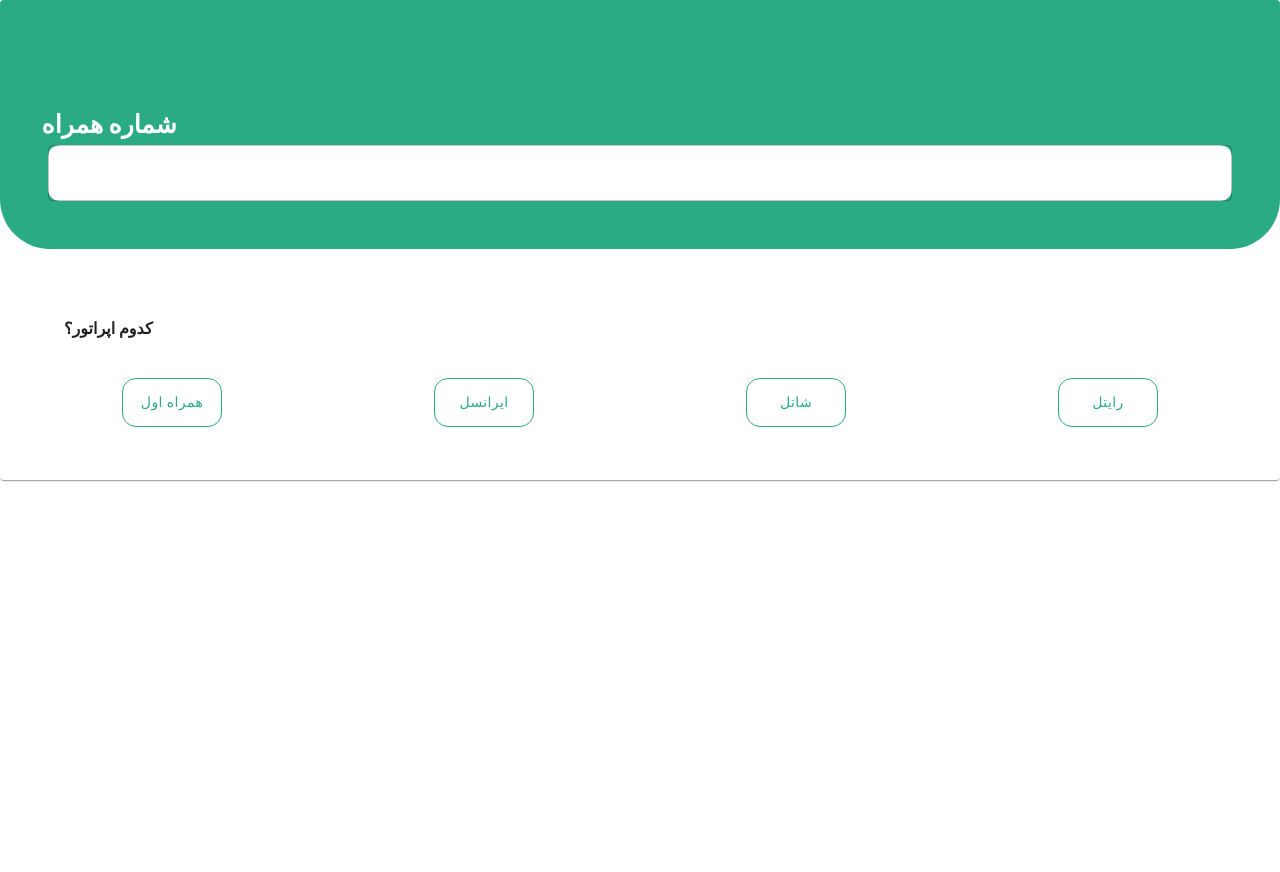
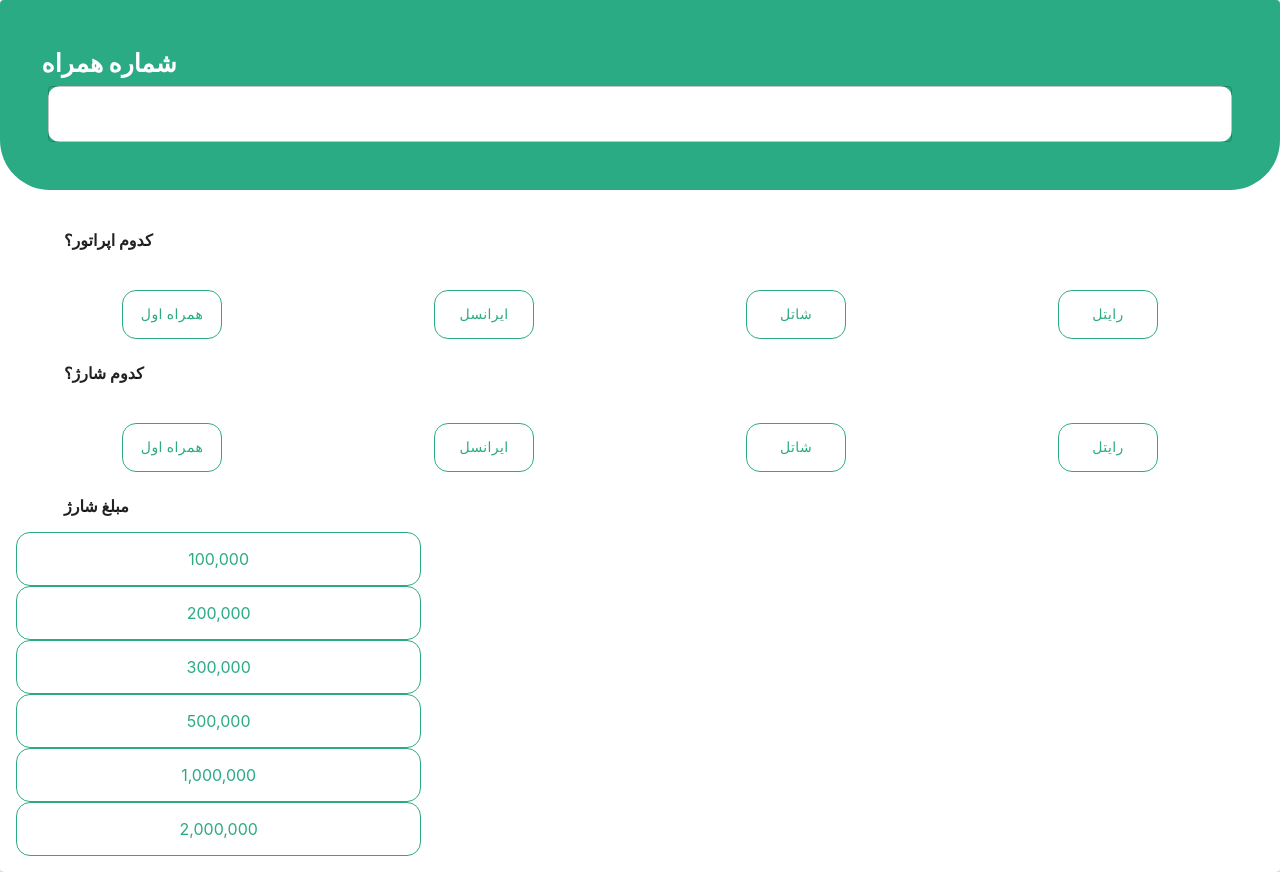
Before and after one commit to siahvosh/digital-wallet, a React (Create React App) app: page /credit in a window 1280 px wide. Before the commit the page ends 800 px from the top, so only its background shows below. Built offline with nearby package versions, Linux system fonts and the light colour scheme; sample sign-in values are in the browser's storage.

Commit message:
set proce

```diff
--- a/src/Pages/Purchase/Credit.tsx
+++ b/src/Pages/Purchase/Credit.tsx
@@ -1,8 +1,11 @@
-import {Button, Card, Grid2, IconButton, TextField} from "@mui/material";
+import {Button, Card, Grid2, TextField} from "@mui/material";
 import React, {useState} from 'react';
 
 
 export const Credit = () => {
+    const [selectedIndex, setSelectedIndex] = useState<number>()
+
+
     interface operatorBTnType {
         title: string;
         size: { xs: number; md: number };
@@ -15,28 +18,79 @@ export const Credit = () => {
         { title : 'رایتل', size: {xs: 6, md: 3}, path: '/'}
     ])
 
+    interface priceItemsType {
+        price: string;
+    }
+    const [priceItems] = useState<priceItemsType[]>([
+        {price: '100,000'},
+        {price: '200,000'},
+        {price: '300,000'},
+        {price: '500,000'},
+        {price: '1,000,000'},
+        {price: '2,000,000'},
+    ])
 
+    const handleItemClick = (value: string, index: number) => {
+        setSelectedIndex(index)
+        // setCustomPrice(value)
+    };
     return (
         <React.Fragment>
-            <Card style={{height: '30rem', width: '100%' }}>
+            <Card style={{height: '100%', width: '100%' }}>
                 <Grid2 size={12} container spacing={0} style={{height: '100%'}}>
                     <Grid2 container size={12} spacing={1} className={'content'} style={{alignItems: 'end'}}>
-                        <span style={{color: 'white',fontSize: '25px', fontWeight: '800', position: 'relative', top: '2rem', right: '0.4rem'}}>شماره همراه</span>
+                        <span style={{color: 'white',fontSize: '25px', fontWeight: '800', position: 'relative', top: '0', right: '0.4rem'}}>شماره همراه</span>
                         <TextField style={{background: 'white', borderRadius: '12px'}} fullWidth ></TextField>
                     </Grid2>
                     <Grid2 container style={{marginTop: '1.5rem'}} size={12} spacing={2} className={'action-container'}>
+
                         <span style={{padding: '0 3rem 0 3rem', fontWeight: '700'}}>کدوم اپراتور؟</span>
                         <Grid2 container spacing={0} size={12} style={{justifyContent: 'center', marginTop: '1rem'}}>
-                            {operator.map((item , idx: number) => (
-                                <Grid2 key={idx} style={{padding: '0.5rem'}} size={{ xs: item.size.xs, md: item.size.md }}>
-                                    <Button variant={"outlined"} className={'btn'} style={{padding: '0.7rem', width: '100px'}}>
+                            {operator.map((item, idx: number) => (
+                                <Grid2 key={idx} style={{padding: '0.5rem'}}
+                                       size={{xs: item.size.xs, md: item.size.md}}>
+                                    <Button variant={"outlined"} className={'btn'}
+                                            style={{padding: '0.7rem', width: '100px'}}>
                                         {item.title}
                                     </Button> <br/>
                                     <span></span>
                                 </Grid2>
                             ))}
+                        </Grid2>
 
+                        <span style={{padding: '0 3rem 0 3rem', fontWeight: '700'}}>کدوم شارژ؟</span>
+                        <Grid2 size={12}>
+                            <Grid2 container spacing={0} size={12}
+                                   style={{justifyContent: 'center', marginTop: '1rem'}}>
+                                {operator.map((item, idx: number) => (
+                                    <Grid2 key={idx} style={{padding: '0.5rem'}}
+                                           size={{xs: item.size.xs, md: item.size.md}}>
+                                        <Button variant={"outlined"} className={'btn'}
+                                                style={{padding: '0.7rem', width: '100px'}}>
+                                            {item.title}
+                                        </Button> <br/>
+                                        <span></span>
+                                    </Grid2>
+                                ))}
+                            </Grid2>
                         </Grid2>
+
+                        <span style={{padding: '0 3rem 0 3rem', fontWeight: '700'}}>مبلغ شارژ</span>
+                        <Grid2 size={12}>
+                            {priceItems.map((item, index) => (
+                                <Grid2 key={index} size={{xs: 12, md: 4, lg: 4}}>
+                                    <div className={selectedIndex === index ? 'active-items' : 'btn'}
+                                         onClick={() => handleItemClick(item.price, index)} style={{
+                                        cursor: 'pointer',
+                                        borderRadius: '12px',
+                                        padding: '1rem',
+                                    }}>
+                                        {item.price}
+                                    </div>
+                                </Grid2>
+                            ))}
+                        </Grid2>
+
                     </Grid2>
 
                 </Grid2>
```
